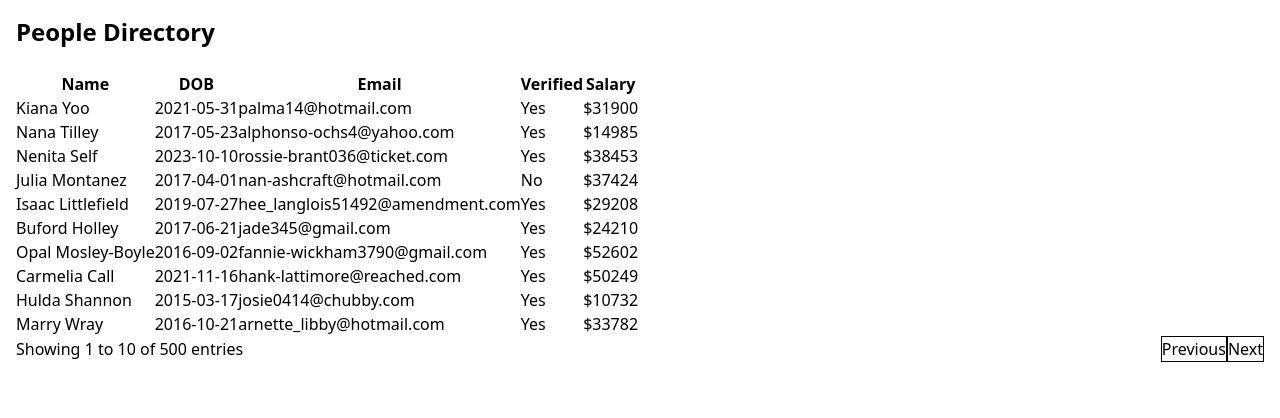
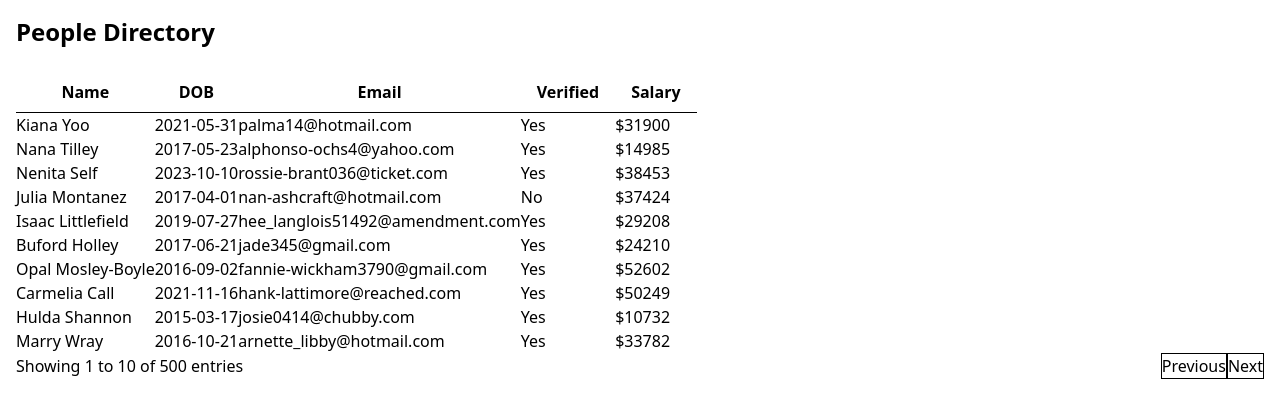
Before and after one commit to luceliu/random-people-table, a React (Vite) app: page / in a window 1280 px wide. Shown: the top 418 px of the page. Built offline with nearby package versions, Linux system fonts and the light colour scheme.

Commit message:
add sorting by displayed columns

```diff
--- a/src/components/Table.tsx
+++ b/src/components/Table.tsx
@@ -11,15 +11,9 @@ const Table: React.FunctionComponent<ITableProps> = ({
   data,
   itemsPerPage,
 }) => {
+  // Pagination
   const [currentPage, setCurrentPage] = useState(1);
   const totalPages = Math.ceil(data.length / itemsPerPage);
-
-  const getCurrentPageData = () => {
-    const startIndex = (currentPage - 1) * itemsPerPage;
-    const endIndex = startIndex + itemsPerPage;
-
-    return data.slice(startIndex, endIndex);
-  };
 
   const handlePreviousPage = () => {
     setCurrentPage((prev) => Math.max(prev - 1, 1));
@@ -29,6 +23,54 @@ const Table: React.FunctionComponent<ITableProps> = ({
     setCurrentPage((prev) => Math.min(prev + 1, totalPages));
   };
 
+  // Sorting
+  const [sortField, setSortField] = useState<keyof Person | null>(null);
+  const [sortDirection, setSortDirection] = useState<"asc" | "desc">("asc");
+
+  const getCurrentPageData = () => {
+    const startIndex = (currentPage - 1) * itemsPerPage;
+    const endIndex = startIndex + itemsPerPage;
+    let sortedData = [...data];
+    if (sortField) {
+      sortedData.sort((a, b) => {
+        const aValue = a[sortField];
+        const bValue = b[sortField];
+
+        // A, B, or A & B are missing:
+        if (!aValue && !bValue) return 0; // if both values are missing, they're equivalent
+        if (!aValue) {
+          return sortDirection === "asc" ? -1 : 1;
+        }
+        if (!bValue) {
+          return sortDirection === "asc" ? 1 : -1;
+        }
+        // both A & B have values:
+        if (typeof aValue === "string" && typeof bValue === "string") {
+          return sortDirection === "asc"
+            ? aValue.localeCompare(bValue)
+            : bValue.localeCompare(aValue);
+        } else {
+          if (aValue < bValue) return sortDirection === "asc" ? -1 : 1;
+          if (aValue > bValue) return sortDirection === "asc" ? 1 : -1;
+
+          // if aValue === bValue:
+          return 0;
+        }
+      });
+    }
+    return sortedData.slice(startIndex, endIndex);
+  };
+
+  const handleSort = (field: keyof Person) => {
+    if (sortField === field) {
+      setSortDirection(sortDirection === "asc" ? "desc" : "asc");
+    } else {
+      setSortField(field);
+      setSortDirection("asc");
+    }
+  };
+
+  // Person details modal
   const [selectedPerson, setSelectedPerson] = useState<Person | null>(null);
   const [isModalOpen, setIsModalOpen] = useState(false);
 
@@ -52,11 +94,36 @@ const Table: React.FunctionComponent<ITableProps> = ({
       <table>
         <thead>
           <tr>
-            <th>Name</th>
-            <th>DOB</th>
-            <th>Email</th>
-            <th>Verified</th>
-            <th>Salary</th>
+            <th
+              className="py-2 px-4 border-b cursor-pointer hover:bg-gray-200"
+              onClick={() => handleSort("name")}
+            >
+              Name
+            </th>
+            <th
+              className="py-2 px-4 border-b cursor-pointer hover:bg-gray-200"
+              onClick={() => handleSort("dob")}
+            >
+              DOB
+            </th>
+            <th
+              className="py-2 px-4 border-b cursor-pointer hover:bg-gray-200"
+              onClick={() => handleSort("email")}
+            >
+              Email
+            </th>
+            <th
+              className="py-2 px-4 border-b cursor-pointer hover:bg-gray-200"
+              onClick={() => handleSort("verified")}
+            >
+              Verified
+            </th>
+            <th
+              className="py-2 px-4 border-b cursor-pointer hover:bg-gray-200"
+              onClick={() => handleSort("salary")}
+            >
+              Salary
+            </th>
           </tr>
         </thead>
         <tbody>
```
